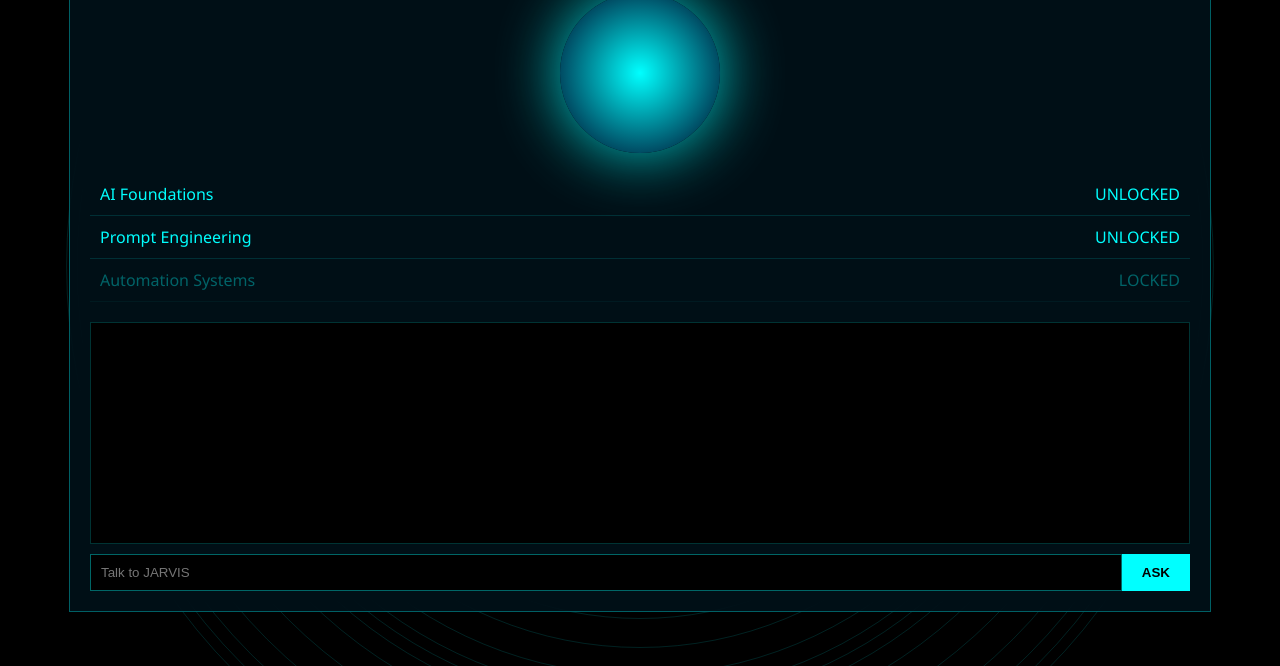
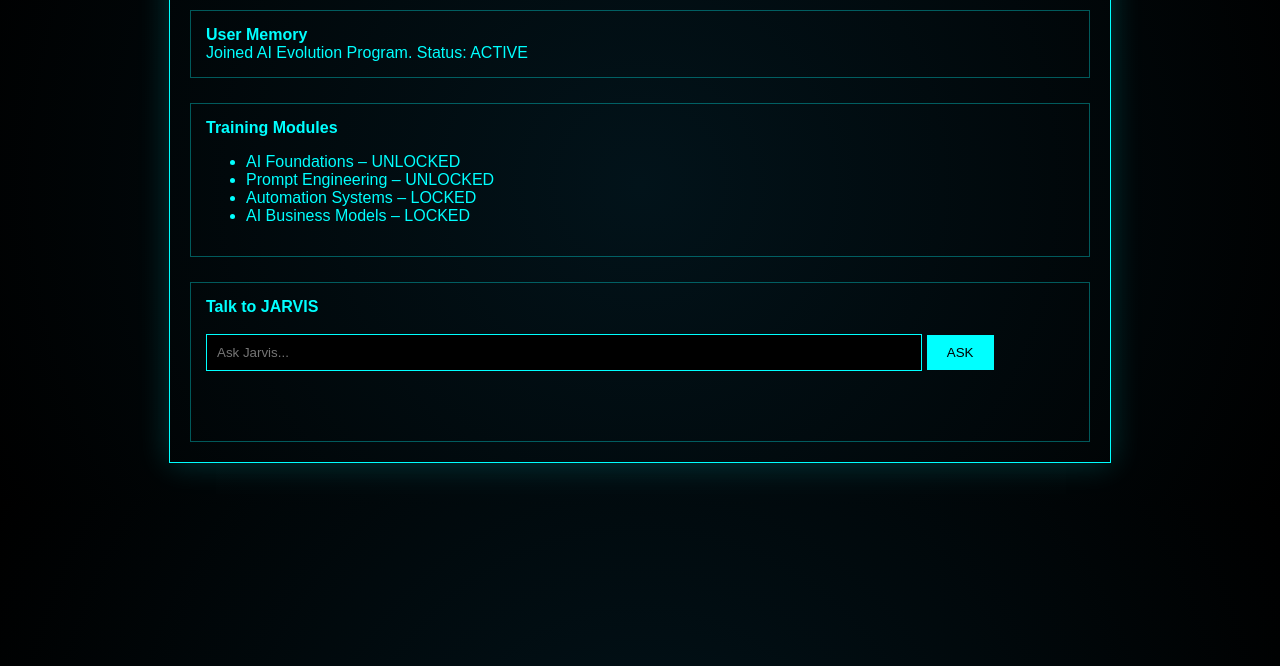
Before and after one commit to dexter6998/ai-jarvis-hud, a website: page public/index.html in a window 1280 px wide. Shown: the part 134-800 px from the top of the page. Drawn offline with Linux system fonts and the light colour scheme.

Commit message:
Update index.html

```diff
--- a/public/index.html
+++ b/public/index.html
@@ -1,140 +1,104 @@
 <!DOCTYPE html>
 <html lang="en">
 <head>
-<meta charset="UTF-8">
-<title>AI Command Center – JARVIS</title>
+  <meta charset="UTF-8" />
+  <title>AI Command Center</title>
   <meta name="viewport" content="width=device-width, initial-scale=1.0">
 
   <style>
-body{
-  margin:0;
-  background:#000;
-  color:#00ffff;
-  font-family:Segoe UI,Arial;
+    body {
+      margin: 0;
+      background: radial-gradient(circle at center, #02131a, #000);
+      color: #00ffff;
+      font-family: Arial, sans-serif;
     }
-canvas{
-  position:fixed;
-  inset:0;
-  z-index:0;
+
+    .container {
+      max-width: 900px;
+      margin: 40px auto;
+      border: 1px solid #00ffff;
+      padding: 20px;
+      box-shadow: 0 0 30px #00ffff33;
     }
-#hud{
-  position:relative;
-  z-index:2;
-  width:92%;
-  max-width:1100px;
-  margin:20px auto;
-  padding:20px;
-  background:rgba(0,20,30,.75);
-  border:1px solid #00ffff55;
-  backdrop-filter:blur(8px);
+
+    h1 {
+      text-align: center;
+      letter-spacing: 2px;
     }
-h1{text-align:center;letter-spacing:4px}
-#avatar{
-  width:160px;height:160px;margin:20px auto;
-  border-radius:50%;
-  background:radial-gradient(circle,#00ffff,#002);
-  box-shadow:0 0 50px #00ffffaa;
-  animation:pulse 3s infinite;
+
+    .memory, .modules, .chat {
+      margin-top: 25px;
+      padding: 15px;
+      border: 1px solid #00ffff55;
     }
-@keyframes pulse{
-  50%{box-shadow:0 0 80px #00ffff}
+
+    input {
+      width: 80%;
+      padding: 10px;
+      background: black;
+      border: 1px solid #00ffff;
+      color: #00ffff;
     }
-.module{display:flex;justify-content:space-between;padding:10px;border-bottom:1px solid #00ffff22}
-.locked{opacity:.35}
 
-#chat{margin-top:20px}
-#log{
-  height:200px;
-  background:#000;
-  border:1px solid #00ffff33;
-  padding:10px;
-  overflow:auto;
+    button {
+      padding: 10px 20px;
+      background: #00ffff;
+      border: none;
+      cursor: pointer;
     }
-.user{color:#fff}
-.jarvis{color:#00ffcc}
 
-#input{
-  display:flex;margin-top:10px
-}
-input{
-  flex:1;padding:10px;
-  background:#000;border:1px solid #00ffff66;
-  color:#00ffff;
-}
-button{
-  background:#00ffff;
-  border:none;
-  padding:10px 20px;
-  cursor:pointer;
-  font-weight:bold;
+    #reply {
+      margin-top: 15px;
+      min-height: 40px;
     }
   </style>
 </head>
-
 <body>
 
-<canvas id="bg"></canvas>
-
-<div id="hud">
+  <div class="container">
     <h1>AI COMMAND CENTER</h1>
 
-<div id="avatar"></div>
+    <div class="memory">
+      <strong>User Memory</strong><br>
+      Joined AI Evolution Program. Status: ACTIVE
+    </div>
 
-<div class="module"><span>AI Foundations</span><span>UNLOCKED</span></div>
-<div class="module"><span>Prompt Engineering</span><span>UNLOCKED</span></div>
-<div class="module locked"><span>Automation Systems</span><span>LOCKED</span></div>
+    <div class="modules">
+      <strong>Training Modules</strong>
+      <ul>
+        <li>AI Foundations – UNLOCKED</li>
+        <li>Prompt Engineering – UNLOCKED</li>
+        <li>Automation Systems – LOCKED</li>
+        <li>AI Business Models – LOCKED</li>
+      </ul>
+    </div>
 
-<div id="chat">
-  <div id="log"></div>
-  <div id="input">
-    <input id="msg" placeholder="Talk to JARVIS">
+    <div class="chat">
+      <strong>Talk to JARVIS</strong><br><br>
+      <input id="msg" placeholder="Ask Jarvis..." />
       <button onclick="send()">ASK</button>
-  </div>
+      <div id="reply"></div>
     </div>
   </div>
 
 <script>
-/* BACKGROUND */
-const c=document.getElementById("bg"),x=c.getContext("2d");
-function r(){c.width=innerWidth;c.height=innerHeight}r();onresize=r;
-let t=0;(()=>{x.clearRect(0,0,c.width,c.height);
-x.strokeStyle="#00ffff22";
-for(let i=0;i<30;i++){
-x.beginPath();
-x.arc(c.width/2,c.height/2,i*20+Math.sin(t+i)*10,0,Math.PI*2);
-x.stroke()}
-t+=.01;requestAnimationFrame(arguments.callee)})();
+async function send() {
+  const input = document.getElementById("msg").value;
+  const replyBox = document.getElementById("reply");
+  replyBox.innerText = "JARVIS: Thinking...";
 
-/* CHAT */
-const log=document.getElementById("log");
-function add(txt,cls){
-  const d=document.createElement("div");
-  d.className=cls;
-  d.innerText=txt;
-  log.appendChild(d);
-  log.scrollTop=log.scrollHeight;
+  try {
+    const res = await fetch("/api/chat", {
+      method: "POST",
+      headers: { "Content-Type": "application/json" },
+      body: JSON.stringify({ message: input })
+    });
+
+    const data = await res.json();
+    replyBox.innerText = "JARVIS: " + data.reply;
+  } catch (e) {
+    replyBox.innerText = "JARVIS: Backend not responding.";
   }
-
-async function send(){
-  const input=document.getElementById("msg");
-  const text=input.value.trim();
-  if(!text) return;
-  input.value="";
-  add("You: "+text,"user");
-
-  const r=await fetch("/api/chat",{
-    method:"POST",
-    headers:{"Content-Type":"application/json"},
-    body:JSON.stringify({message:text})
-  });
-  const d=await r.json();
-  add("JARVIS: "+d.reply,"jarvis");
-
-  await fetch("/api/voice",{
-    method:"POST",
-    headers:{"Content-Type":"application/json"},
-    body:JSON.stringify({text:d.reply})
-  });
 }
 </script>
 
```
Lines whose indentation alone changed are shown as unchanged.
